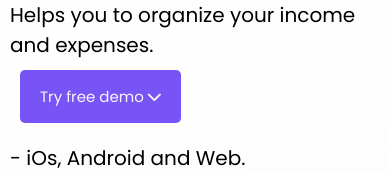
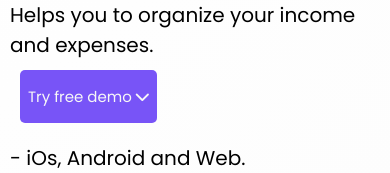
Before and after one commit to monanzr/pjStudio, a plain HTML site: page index.html in a window 390 px wide. Shown: the part 316-489 px from the top of the page. Drawn offline with Linux system fonts and the light colour scheme.

Commit message:
update bugs

```diff
--- a/style/home/hero.css
+++ b/style/home/hero.css
@@ -76,7 +76,7 @@
     }
     .hero__btn {
         font-size: 1.5rem;
-        padding: 15px 20px;
+        padding: 15px 8px;
         margin: 0 1rem;
     }
 }
```
